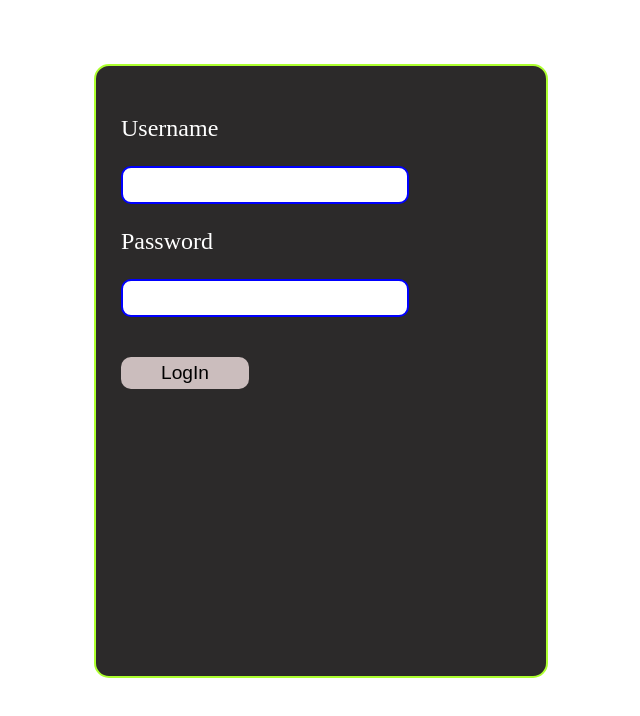
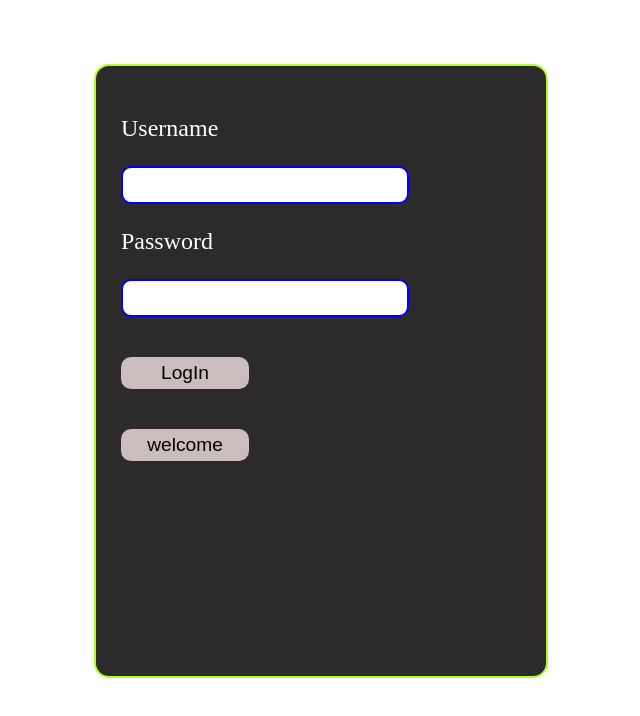
Before and after one commit to amardeep911/blogClient, a React (Vite) app: page /login in a window 1280 px wide. Shown: the top 716 px of the page, without its empty margins (319-959 px from the left). Built offline with nearby package versions, Linux system fonts and the light colour scheme.

Commit message:
Added btn

```diff
--- a/src/components/LoginForm/LoginForm.jsx
+++ b/src/components/LoginForm/LoginForm.jsx
@@ -46,7 +46,9 @@ function LoginForm() {
        <p className={styles.username}>Password</p>
        <input type="text" name="password" id="#" className={styles.userInput} onChange={(e)=> setPassword(e.currentTarget.value)}/>
        <button className={styles.logInBtn} onClick={submitHandler}>LogIn</button>
+
        </form>
+       <button className={styles.logInBtn} onClick={()=>{navigate('/homePage')}}>welcome</button>
       </div>
     </div>
   )
--- a/src/components/SignUp/SignUp.jsx
+++ b/src/components/SignUp/SignUp.jsx
@@ -50,10 +50,9 @@ function SignUp() {
        <p className={styles.username}>Password</p>
        <input type="text" name="password" id="2" className={styles.userInput} onChange={(e)=> setPassword(e.target.value
         )} />
-       {/* <p className={styles.username}>Confirm Password</p>
-       <input type="text" name="confirmpassword" id="3" className={styles.userInput} /> */}
        <button className={styles.logInBtn} onClick={submitHandler}>Sign up</button>
        </form>
+       <button className={styles.logInBtn} onClick={()=> navigate('/homePage')}>Welcome</button>
       </div>
     </div>
   )
```
